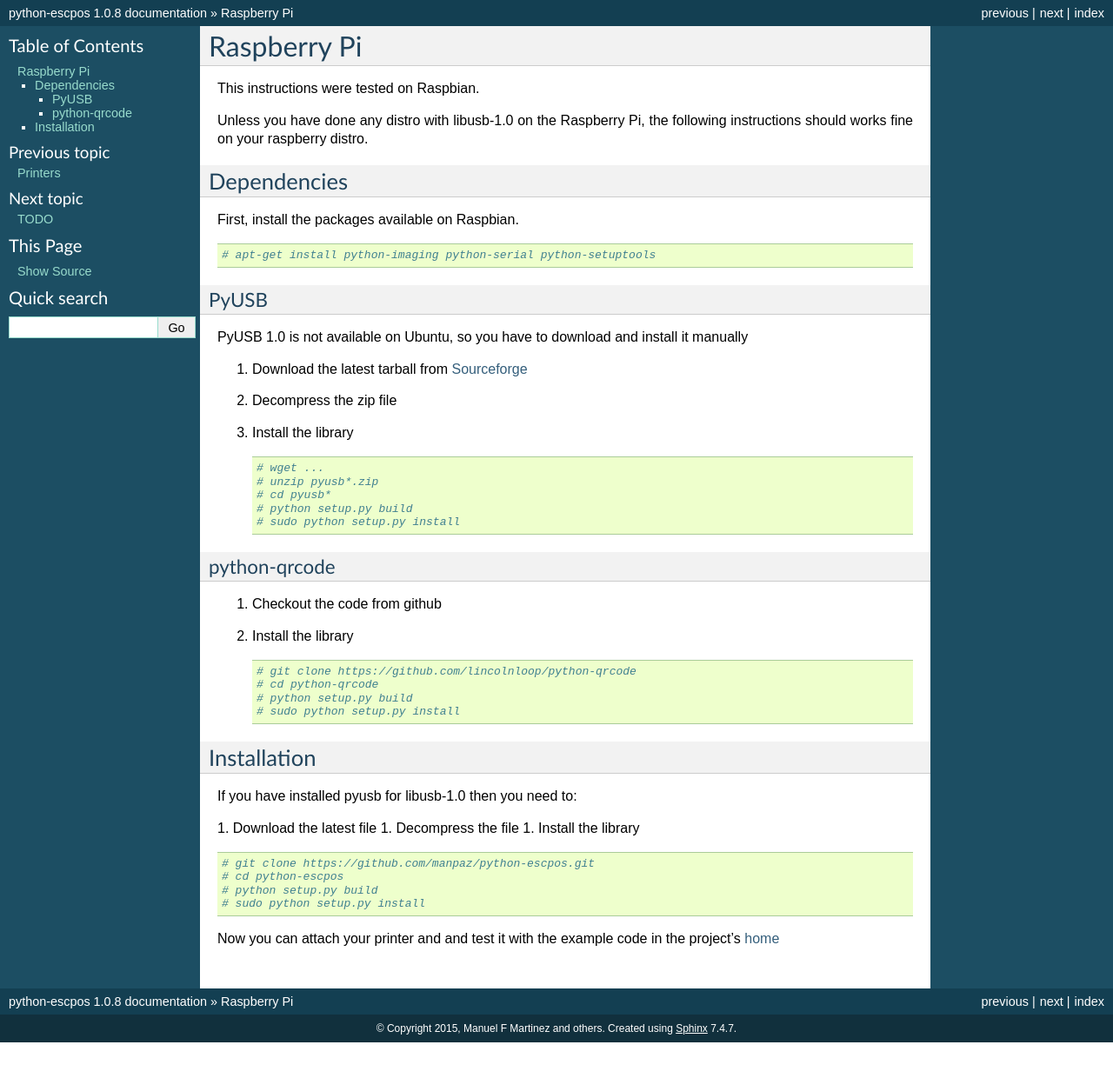
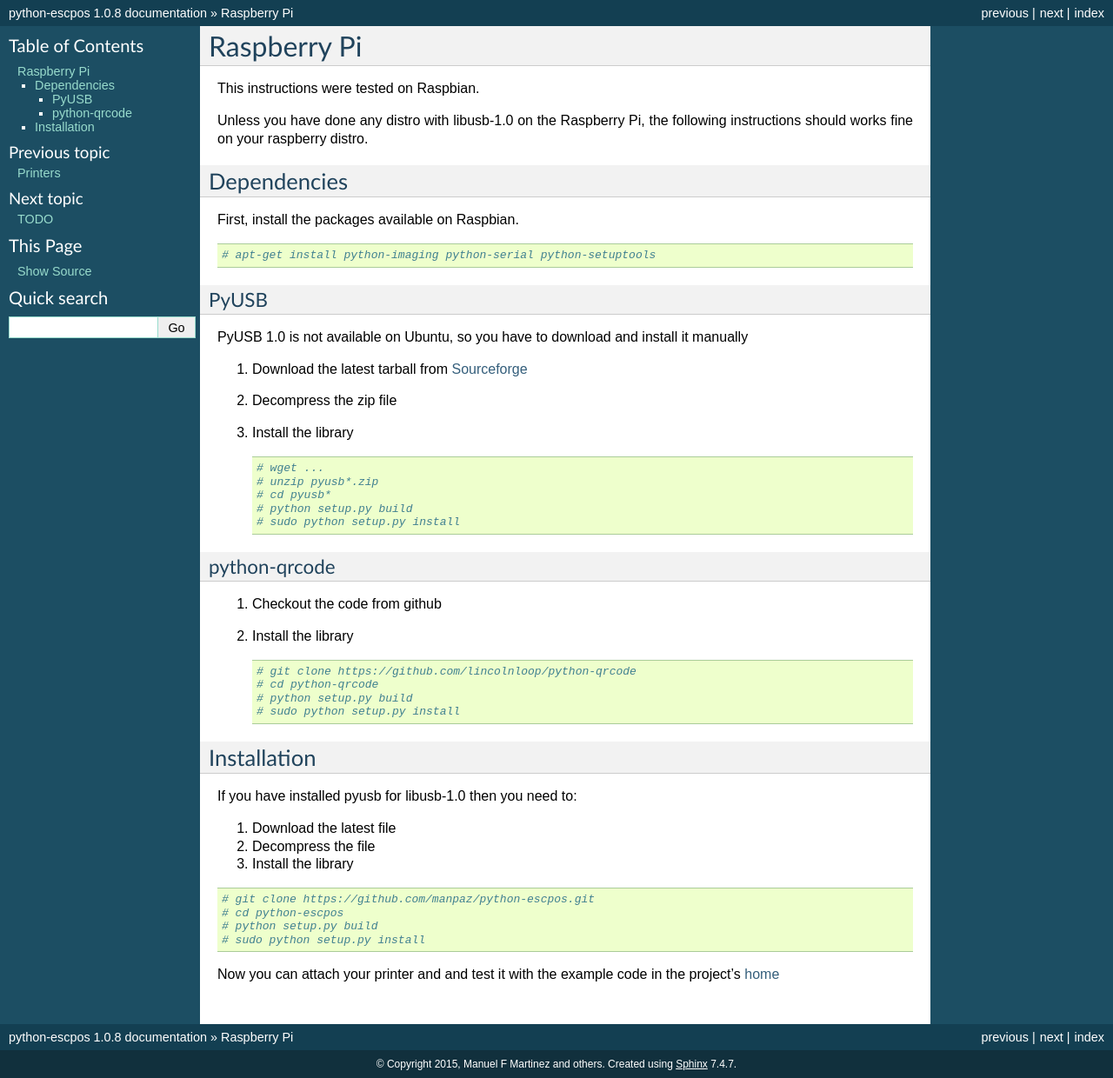
Before and after one commit to python-escpos/python-escpos, a Sphinx documentation site: the page built from doc/user/raspi.rst, in a window 1280 px wide. Shown: the whole page at 87% size. Built offline with Sphinx 7.4.7, drawn with Linux system fonts in a browser that asks for light colours; before the commit the page ends 1199 px from its top, so only the background shows below that.

```diff
--- a/doc/user/raspi.rst
+++ b/doc/user/raspi.rst
@@ -54,8 +54,8 @@
 If you have installed pyusb for libusb-1.0 then you need to:
 
 1. Download the latest file
-1. Decompress the file
-1. Install the library
+2. Decompress the file
+3. Install the library
 
 ::
 
```
Also changed, not shown: 2 other files.
